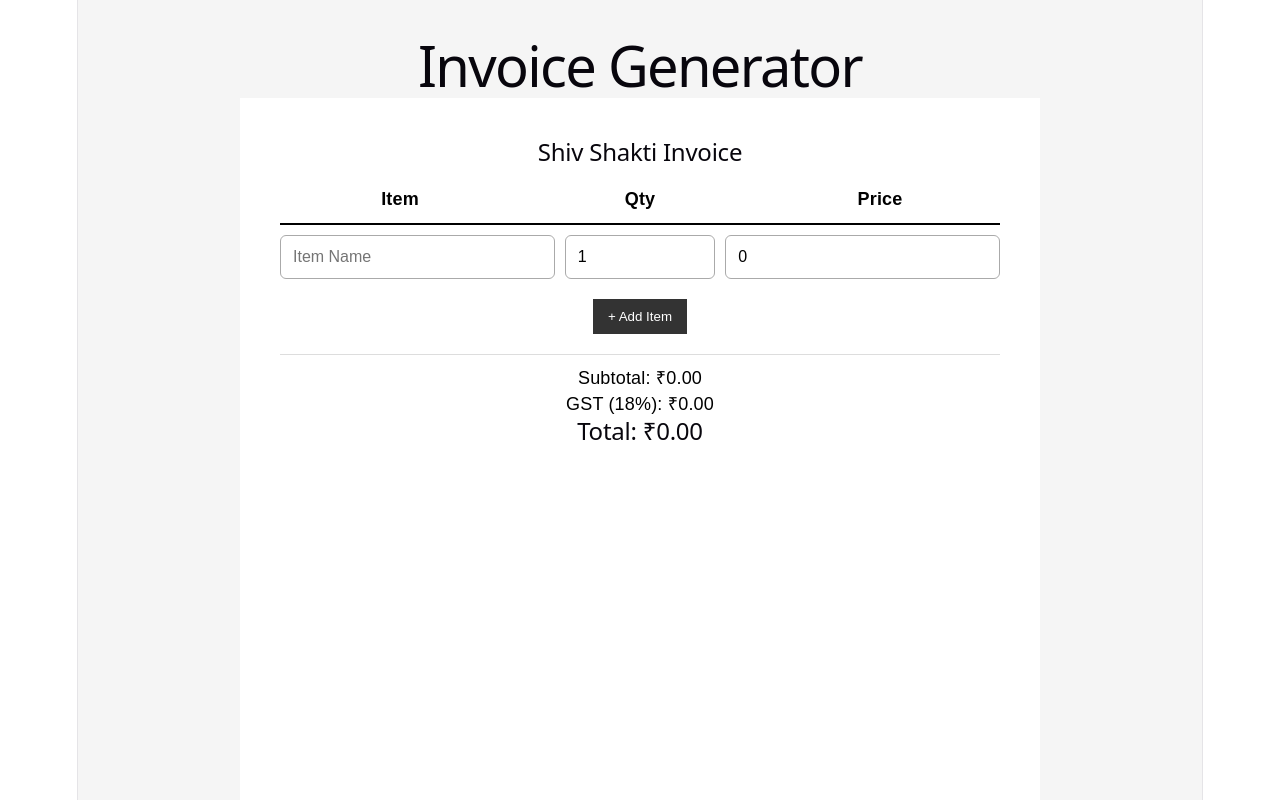
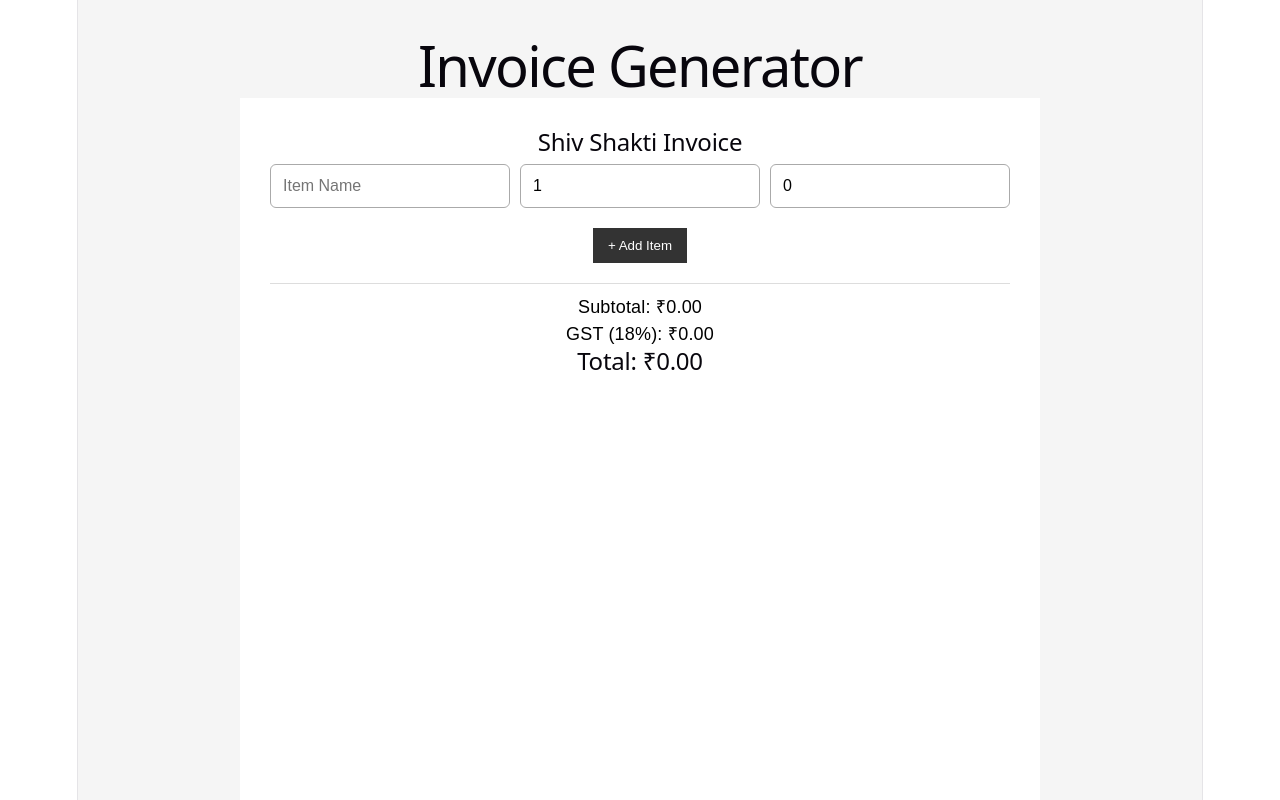
Before and after one commit to vidush1104/shiv-shakti-bills, a React (Vite) app: page / in a window 1280 px wide. Shown: the top 800 px of the page. Built offline with nearby package versions, Linux system fonts and the light colour scheme.

Commit message:
Updated App.jsx

```diff
--- a/src/App.jsx
+++ b/src/App.jsx
@@ -25,15 +25,45 @@ export default function App() {
   const gst = subtotal * 0.18;
   const total = subtotal + gst;
 
-  const generatePDF = () => {
+  // ✅ YOUR FIXED PDF FUNCTION (PROPERLY INTEGRATED)
+  const generatePDF = async () => {
     const input = document.getElementById("invoice");
 
-    html2canvas(input, {
+    // Clone DOM
+    const clone = input.cloneNode(true);
+
+    // Convert inputs → static text (CRITICAL iPhone FIX)
+    clone.querySelectorAll("input").forEach((el) => {
+      const div = document.createElement("div");
+
+      div.innerText = el.value || "";
+      div.style.fontSize = "16px";
+      div.style.padding = "10px";
+      div.style.border = "1px solid #ddd";
+      div.style.background = "#fff";
+      div.style.color = "#000";
+      div.style.minWidth = "100px";
+      div.style.boxSizing = "border-box";
+
+      el.replaceWith(div);
+    });
+
+    // Force stable layout for Safari
+    clone.style.width = "800px";
+    clone.style.background = "#ffffff";
+    clone.style.padding = "20px";
+    clone.style.position = "absolute";
+    clone.style.left = "-9999px";
+    clone.style.top = "0";
+
+    document.body.appendChild(clone);
+
+    const canvas = await html2canvas(clone, {
       scale: 2,
       useCORS: true,
       backgroundColor: "#ffffff",
-      windowWidth: 800, // 🔥 FIX: prevents iPhone clipping
-    }).then((canvas) => {
+    });
+
     const imgData = canvas.toDataURL("image/png");
 
     const pdf = new jsPDF("p", "mm", "a4");
@@ -43,7 +73,8 @@ export default function App() {
 
     pdf.addImage(imgData, "PNG", 0, 0, pdfWidth, pdfHeight);
     pdf.save("invoice.pdf");
-    });
+
+    document.body.removeChild(clone);
   };
 
   return (
@@ -52,16 +83,8 @@ export default function App() {
 
       {/* INVOICE */}
       <div id="invoice" style={styles.invoiceBox}>
-        <h2 style={styles.heading}>Shiv Shakti Invoice</h2>
+        <h2>Shiv Shakti Invoice</h2>
 
-        {/* TABLE HEADER */}
-        <div style={styles.rowHeader}>
-          <div style={styles.cell}>Item</div>
-          <div style={styles.cell}>Qty</div>
-          <div style={styles.cell}>Price</div>
-        </div>
-
-        {/* ITEMS */}
         {items.map((item, index) => (
           <div key={index} style={styles.row}>
             <input
@@ -70,25 +93,27 @@ export default function App() {
               onChange={(e) =>
                 updateItem(index, "name", e.target.value)
               }
-              style={styles.inputLarge}
+              style={styles.input}
             />
 
             <input
               type="number"
+              placeholder="Qty"
               value={item.qty}
               onChange={(e) =>
                 updateItem(index, "qty", Number(e.target.value))
               }
-              style={styles.inputSmall}
+              style={styles.input}
             />
 
             <input
               type="number"
+              placeholder="Price"
               value={item.price}
               onChange={(e) =>
                 updateItem(index, "price", Number(e.target.value))
               }
-              style={styles.inputLarge}
+              style={styles.input}
             />
           </div>
         ))}
@@ -127,24 +152,13 @@ const styles = {
   },
 
   invoiceBox: {
-    width: "800px", // 🔥 FIX: stable PDF width
+    width: "800px",
     minHeight: "1100px",
-    padding: "40px",
-    backgroundColor: "#fff",
-    color: "#000",
+    padding: "30px",
+    backgroundColor: "#ffffff",
+    color: "#000000",
     margin: "0 auto",
     boxSizing: "border-box",
-  },
-
-  heading: {
-    marginBottom: 20,
-  },
-
-  rowHeader: {
-    display: "flex",
-    borderBottom: "2px solid #000",
-    paddingBottom: 10,
-    marginBottom: 10,
   },
 
   row: {
@@ -153,26 +167,9 @@ const styles = {
     marginBottom: 10,
   },
 
-  cell: {
+  input: {
     flex: 1,
-    fontWeight: "bold",
-  },
-
-  inputLarge: {
-    flex: 2,
-    minWidth: "150px", // 🔥 prevents cutoff
-    padding: "12px",
-    fontSize: "16px",
-    border: "1px solid #aaa",
-    borderRadius: 6,
-    backgroundColor: "#fff",
-    color: "#000",
-    boxSizing: "border-box",
-  },
-
-  inputSmall: {
-    flex: 1,
-    minWidth: "80px",
+    minWidth: "120px",
     padding: "12px",
     fontSize: "16px",
     border: "1px solid #aaa",
@@ -194,7 +191,6 @@ const styles = {
     marginTop: 20,
     borderTop: "1px solid #ddd",
     paddingTop: 10,
-    color: "#000",
   },
 
   downloadBtn: {
```
Lines whose indentation alone changed are shown as unchanged.
